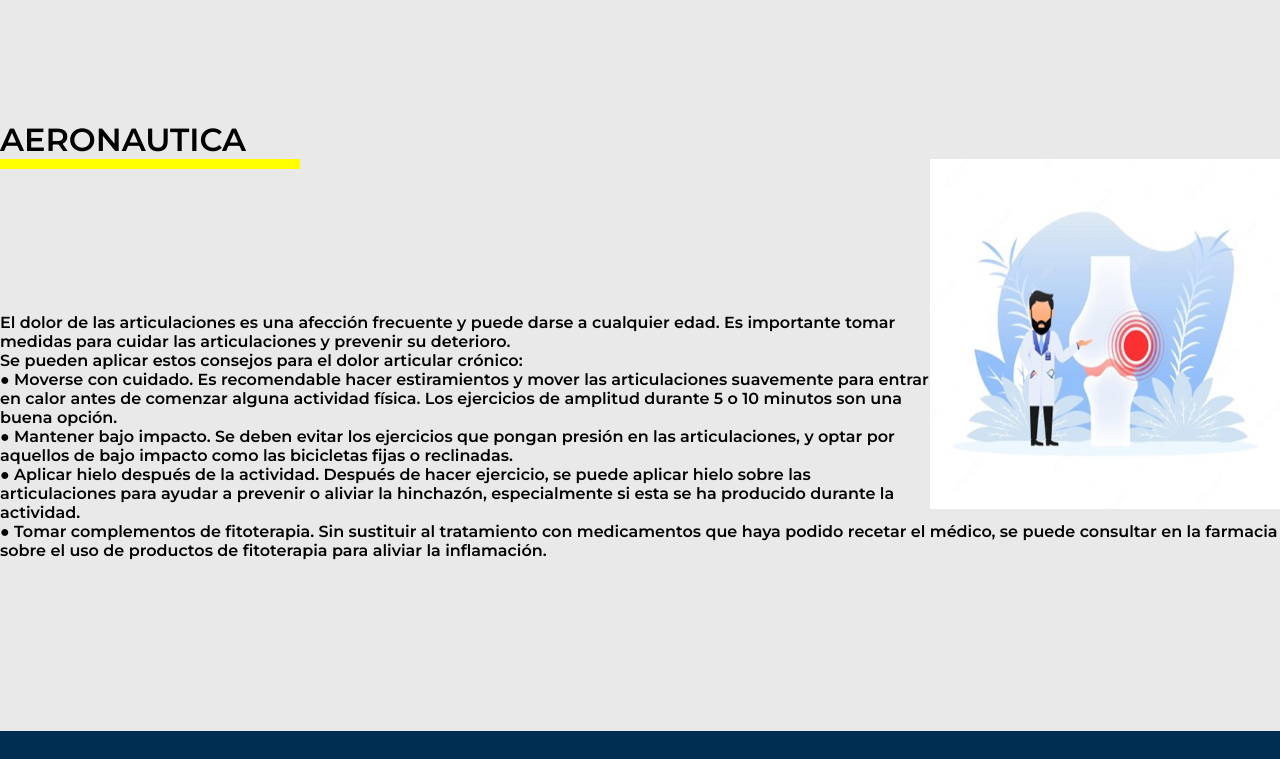
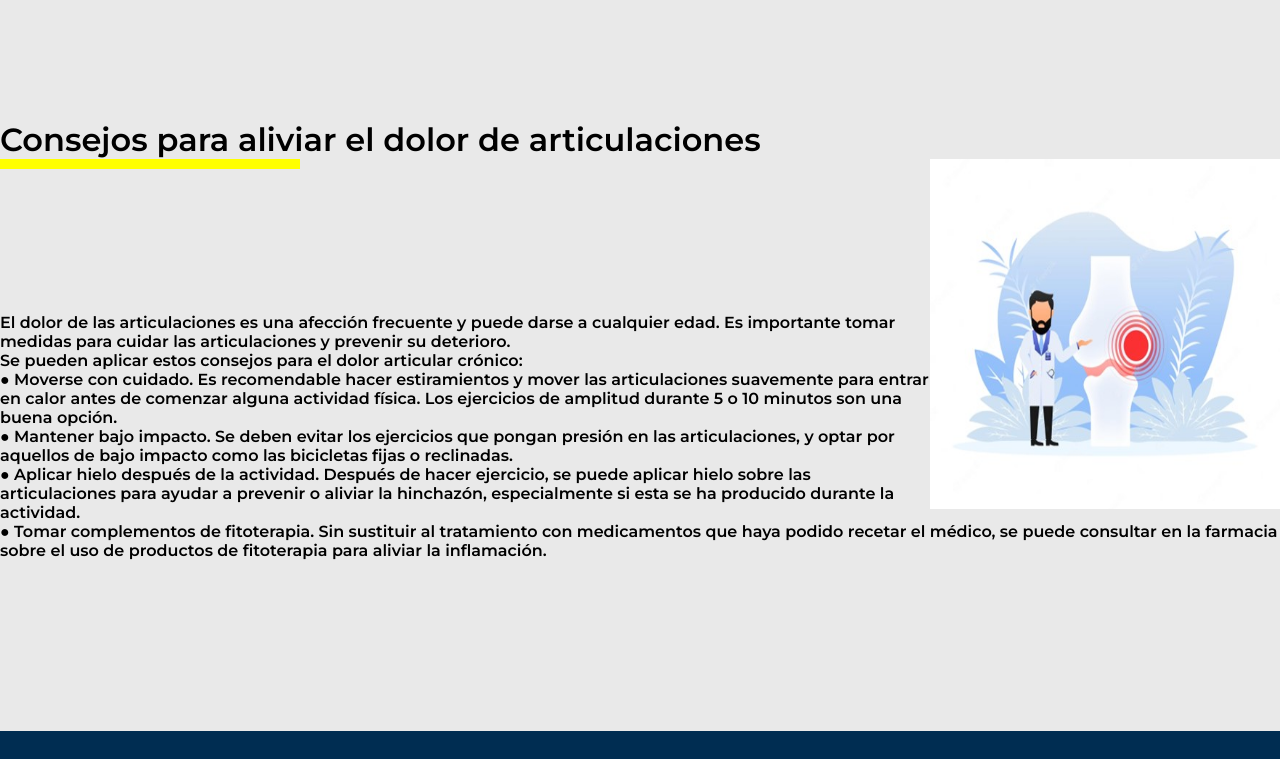
Before and after one commit to Agustin841155/PWA_Medilife, a plain HTML site: page html/Recomendaciones.html in a window 1280 px wide. Shown: the part 2280-3039 px from the top of the page. Drawn offline with Linux system fonts and the light colour scheme; files that its build step writes are made by us from their sources.

Commit message:
PWA terminada

```diff
--- a/html/Recomendaciones.html
+++ b/html/Recomendaciones.html
@@ -120,7 +120,7 @@
     </p>
     <br><br><br><br><br><br><br><br>
         <h1><strong>
-                <p>AERONAUTICA</p>
+                <p>Consejos para aliviar el dolor de articulaciones</p>
             </strong>
         </h1>
 
```
Also changed, not shown: index.html (+1 -1 lines).
